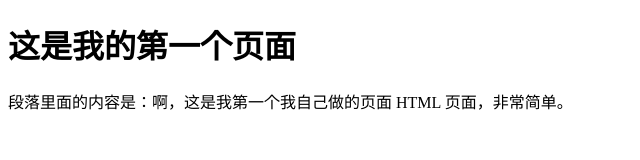
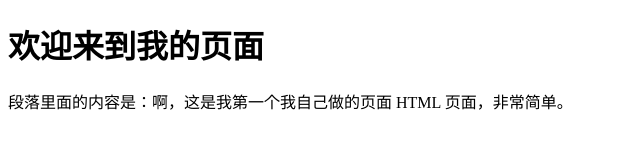
Before and after one commit to ziquan-huang/ziquan-huang.github.io, a plain HTML site: page index.html in a window 1280 px wide. Shown: the whole page, without its empty margins (0-640 px from the left). Drawn offline with Linux system fonts and the light colour scheme.

Commit message:
Update index.html

```diff
--- a/index.html
+++ b/index.html
@@ -3,10 +3,10 @@
 <head>
     <meta charset="UTF-8">
     <meta name="viewport" content="width=device-width, initial-scale=1.0">
-    <title>我的第一个页面</title>
+    <title>人工智能</title>
 </head>
 <body>
-    <h1>这是我的第一个页面</h1>
+    <h1>欢迎来到我的页面</h1>
     <p>段落里面的内容是：啊，这是我第一个我自己做的页面 HTML 页面，非常简单。</p>
 </body>
 </html>
```
